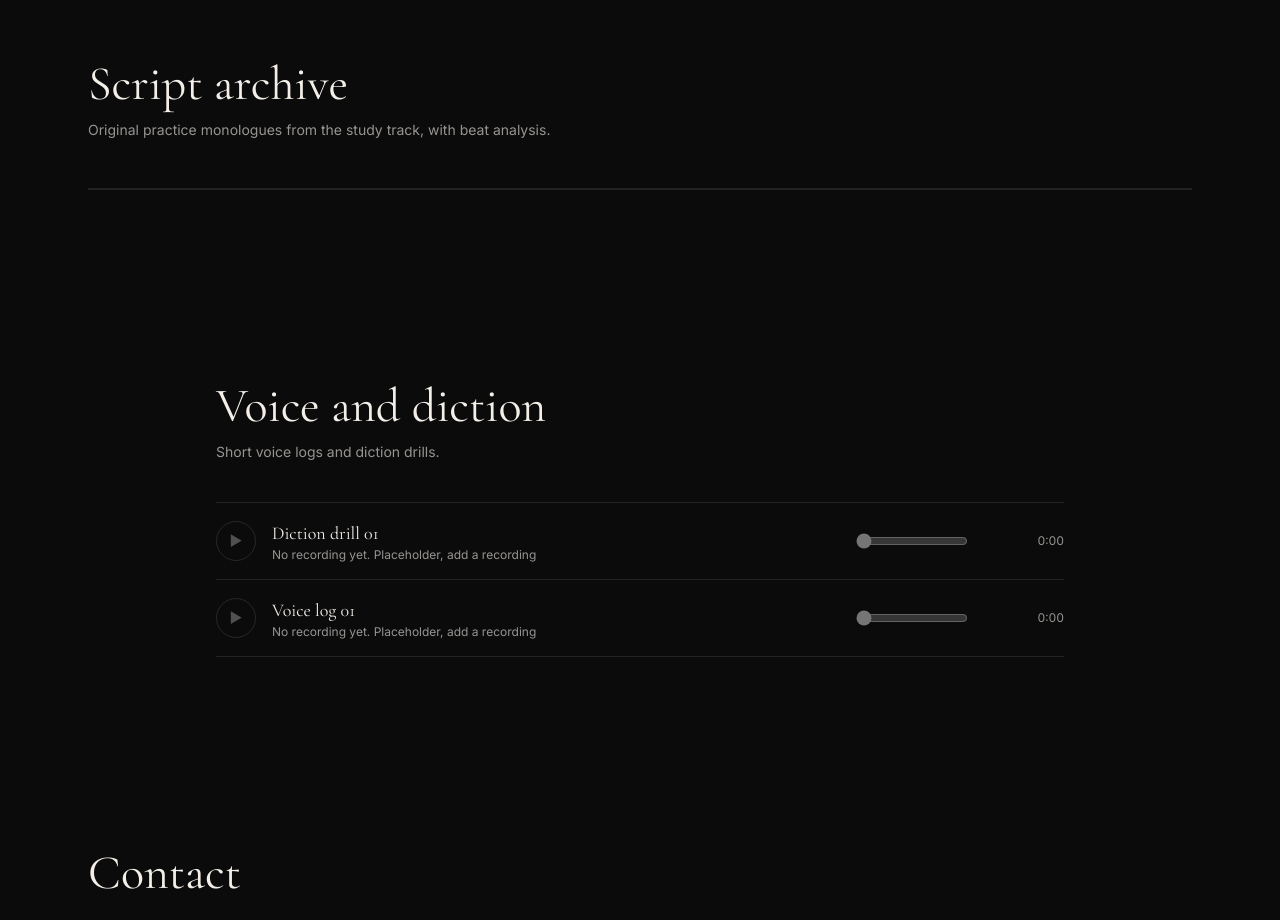
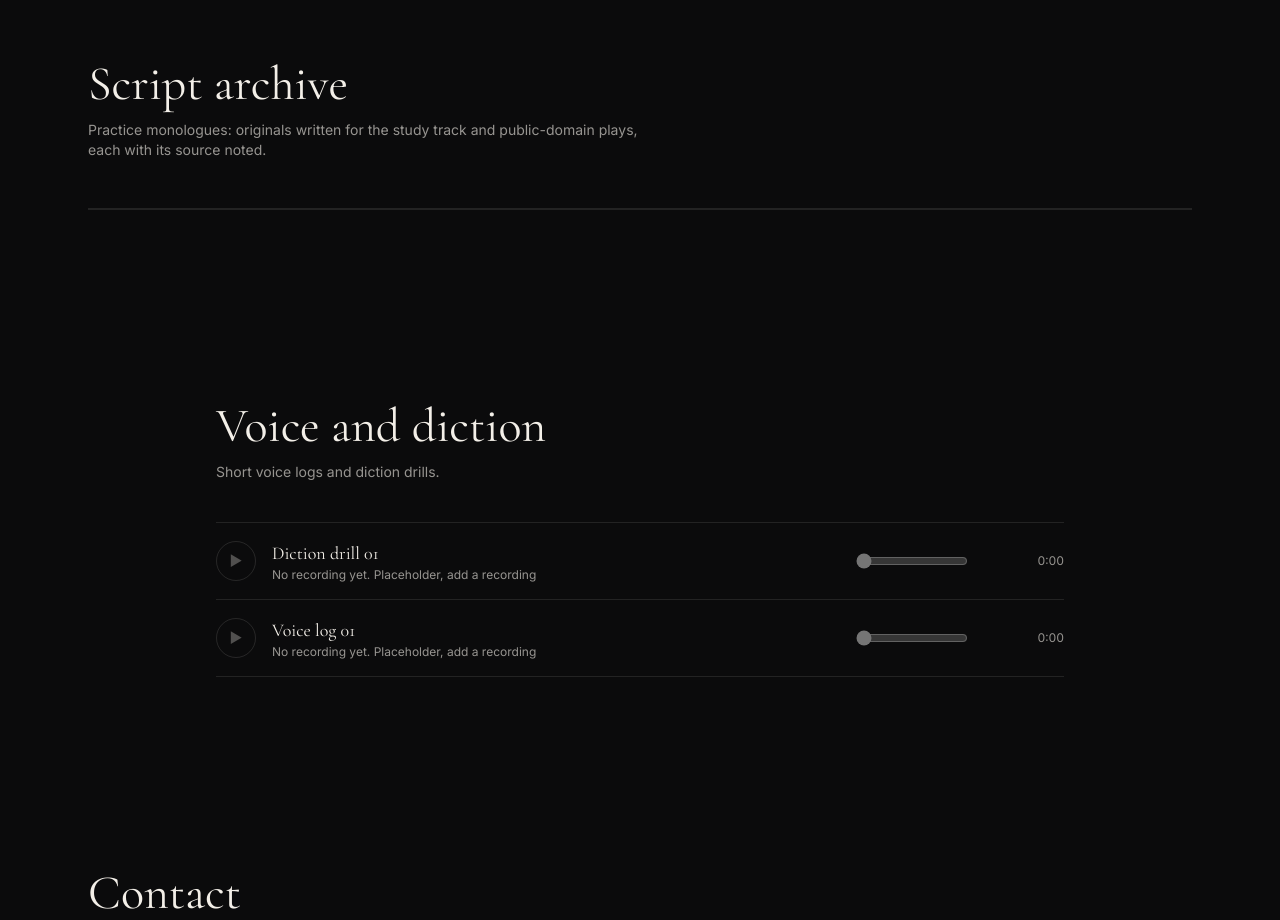
Before and after one commit to tjsals0106/acting-track-pipeline, an Astro site in the folder 10-portfolio-deployment/: page / in a window 1280 px wide. Shown: the part 1380-2300 px from the top of the page. Built offline with nearby package versions, Linux system fonts and the light colour scheme; Astro itself is replaced by a stand-in of ours.

Commit message:
copy: archive blurb covers original and public-domain scripts (#4)
Co-authored-by: Instinct Agent <agent@instinct.com>

```diff
--- a/10-portfolio-deployment/src/pages/index.astro
+++ b/10-portfolio-deployment/src/pages/index.astro
@@ -23,7 +23,7 @@ const scripts = loadScripts();
 
     <section id="scripts" class="mx-auto max-w-6xl scroll-mt-20 px-6 py-24">
       <h2 class="mb-3 font-serif text-4xl sm:text-5xl">Script archive</h2>
-      <p class="mb-12 max-w-xl text-sm opacity-60">Original practice monologues from the study track, with beat analysis.</p>
+      <p class="mb-12 max-w-xl text-sm opacity-60">Practice monologues: originals written for the study track and public-domain plays, each with its source noted.</p>
       <ul class="divide-y divide-current/10 border-y border-current/10">
         {scripts.map((s, i) => (
           <li>
```
